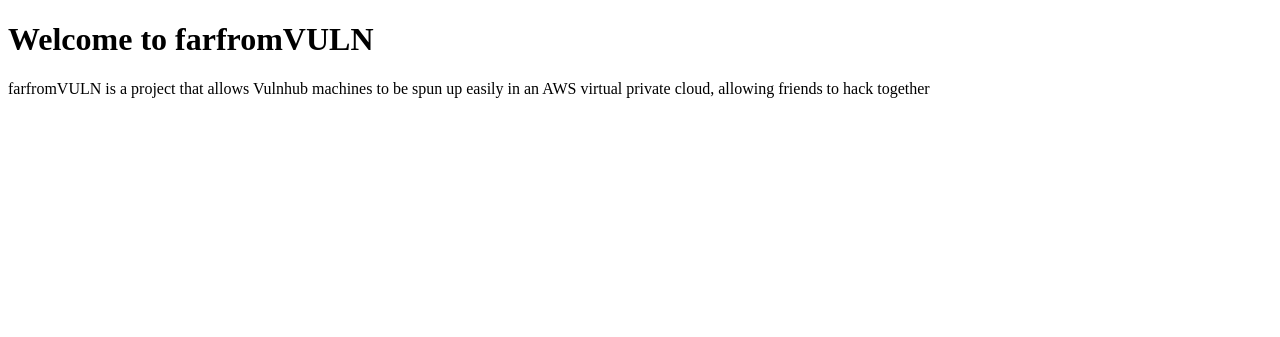
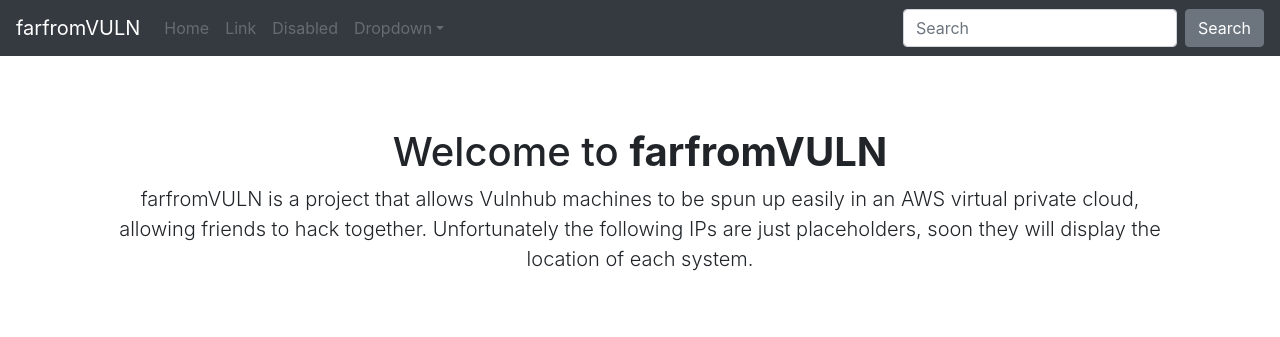
Before and after one commit to jacks-reid/farfromVULN, a Python web app: template flask/templates/index_template.html in a window 1280 px wide. Shown: the top 337 px of the page. Run offline with Jinja, Linux system fonts and the light colour scheme; the template is opened without the code that fills it, so the values that code supplies are empty; some libraries are stand-ins or nearby versions.

Commit message:
Added new webpage for Flask app and improved automation process on main script

```diff
--- a/flask/templates/index_template.html
+++ b/flask/templates/index_template.html
@@ -4,23 +4,96 @@
     <meta charset="utf-8">
     <title>farfromVULN</title>
     <meta name="description" content="SCS Labs">
+    <!-- CSS only -->
+    <link rel="stylesheet" href="https://stackpath.bootstrapcdn.com/bootstrap/4.5.0/css/bootstrap.min.css" integrity="sha384-9aIt2nRpC12Uk9gS9baDl411NQApFmC26EwAOH8WgZl5MYYxFfc+NcPb1dKGj7Sk" crossorigin="anonymous">
+
+    <!-- JS, Popper.js, and jQuery -->
+    <script src="https://code.jquery.com/jquery-3.5.1.slim.min.js" integrity="sha384-DfXdz2htPH0lsSSs5nCTpuj/zy4C+OGpamoFVy38MVBnE+IbbVYUew+OrCXaRkfj" crossorigin="anonymous"></script>
+    <script src="https://cdn.jsdelivr.net/npm/popper.js@1.16.0/dist/umd/popper.min.js" integrity="sha384-Q6E9RHvbIyZFJoft+2mJbHaEWldlvI9IOYy5n3zV9zzTtmI3UksdQRVvoxMfooAo" crossorigin="anonymous"></script>
+    <script src="https://stackpath.bootstrapcdn.com/bootstrap/4.5.0/js/bootstrap.min.js" integrity="sha384-OgVRvuATP1z7JjHLkuOU7Xw704+h835Lr+6QL9UvYjZE3Ipu6Tp75j7Bh/kR0JKI" crossorigin="anonymous"></script>
+
+    <style>
+      .bd-placeholder-img {
+          font-size: 1.125rem;
+          text-anchor: middle;
+          -webkit-user-select: none;
+          -moz-user-select: none;
+          -ms-user-select: none;
+          user-select: none;
+      }
+
+      @media (min-width: 768px) {
+          .bd-placeholder-img-lg {
+              font-size: 3.5rem;
+          }
+      }
+      body {
+	  padding-top: 5rem;
+      }
+      .starter-template {
+	  padding: 3rem 1.5rem;
+	  text-align: center;
+      }
+
+    </style>
+    <!-- Custom styles for this template -->
+    <link href="starter-template.css" rel="stylesheet">
+
   </head>
 
   <body>
-  <h1>Welcome to farfromVULN</h1>
-  <p>farfromVULN is a project that allows Vulnhub machines to be spun up easily in an AWS virtual private cloud, allowing friends to hack together</p>
+
+    <nav class="navbar navbar-expand-md navbar-dark bg-dark fixed-top">
+      <a class="navbar-brand" href="#">farfromVULN</a>
+      <button class="navbar-toggler" type="button" data-toggle="collapse" data-target="#navbarsExampleDefault" aria-controls="navbarsExampleDefault" aria-expanded="false" aria-label="Toggle navigation">
+	<span class="navbar-toggler-icon"></span>
+      </button>
+
+      <div class="collapse navbar-collapse" id="navbarsExampleDefault">
+	<ul class="navbar-nav mr-auto">
+	  <li class="nav-item disabled">
+            <a class="nav-link disabled" href="#">Home <span class="sr-only">(current)</span></a>
+	  </li>
+	  <li class="nav-item">
+            <a class="nav-link disabled" href="#">Link</a>
+	  </li>
+	  <li class="nav-item">
+            <a class="nav-link disabled" href="#" tabindex="-1" aria-disabled="true">Disabled</a>
+	  </li>
+	  <li class="nav-item dropdown">
+            <a class="nav-link dropdown-toggle disabled" href="#" id="dropdown01" data-toggle="dropdown" aria-haspopup="true" aria-expanded="false">Dropdown</a>
+            <div class="dropdown-menu" aria-labelledby="dropdown01">
+              <a class="dropdown-item" href="#">Action</a>
+              <a class="dropdown-item" href="#">Another action</a>
+              <a class="dropdown-item" href="#">Something else here</a>
+            </div>
+	  </li>
+	</ul>
+	<form class="form-inline my-2 my-lg-0">
+	  <input class="form-control mr-sm-2" onclick="location.href='127.0.0.1:7894/'" type="text" placeholder="Search" aria-label="Search">
+	  <button class="btn btn-secondary my-2 my-sm-0" type="submit">Search</button>
+	</form>
+      </div>
+    </nav>
+    <main role="main" class="container">
+
+      <div class="starter-template">
+	<h1>Welcome to <b>farfromVULN</b></h1>
+	<p class="lead text-center">farfromVULN is a project that allows Vulnhub machines to be spun up easily in an AWS virtual private cloud, allowing friends to hack together. Unfortunately the following IPs are just placeholders, soon they will display the location of each system.</p>
 
 	{% if vpn_ip %}
-  <p> VPN Private IP = {{ vpn_ip }}</p>
+	<p class="lead text-center"> VPN Private IP = {{ vpn_ip }}</p>
 	{% endif %}
 
 	{% if kali_ip %}
-  <p> Kali Private IP = {{ kali_ip }}</p>
+	<p class="lead text-center"> Kali Private IP = {{ kali_ip }}</p>
 	{% endif %}
 
 	{% if vuln_ip %}
-  <p> Vulnbox Private IP = {{ vuln_ip }}</p>
+	<p class="lead text-center"> Vulnbox Private IP = {{ vuln_ip }}</p>
 	{% endif %}
+      </div>
 
+    </main><!-- /.container -->
   </body>
 </html>
```
Also changed, not shown: README.md, 1 other file. Lines whose indentation alone changed are shown as unchanged.
